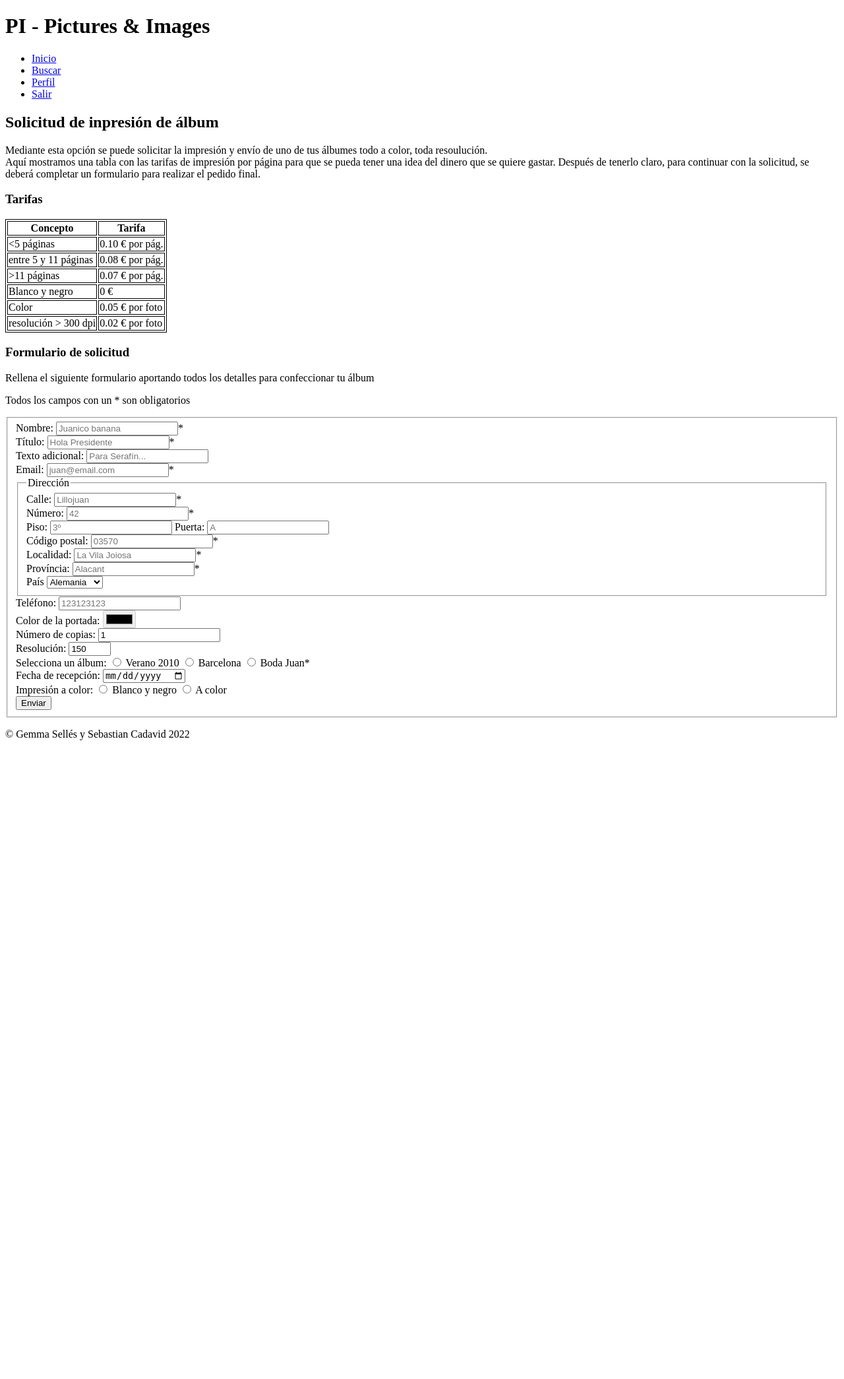
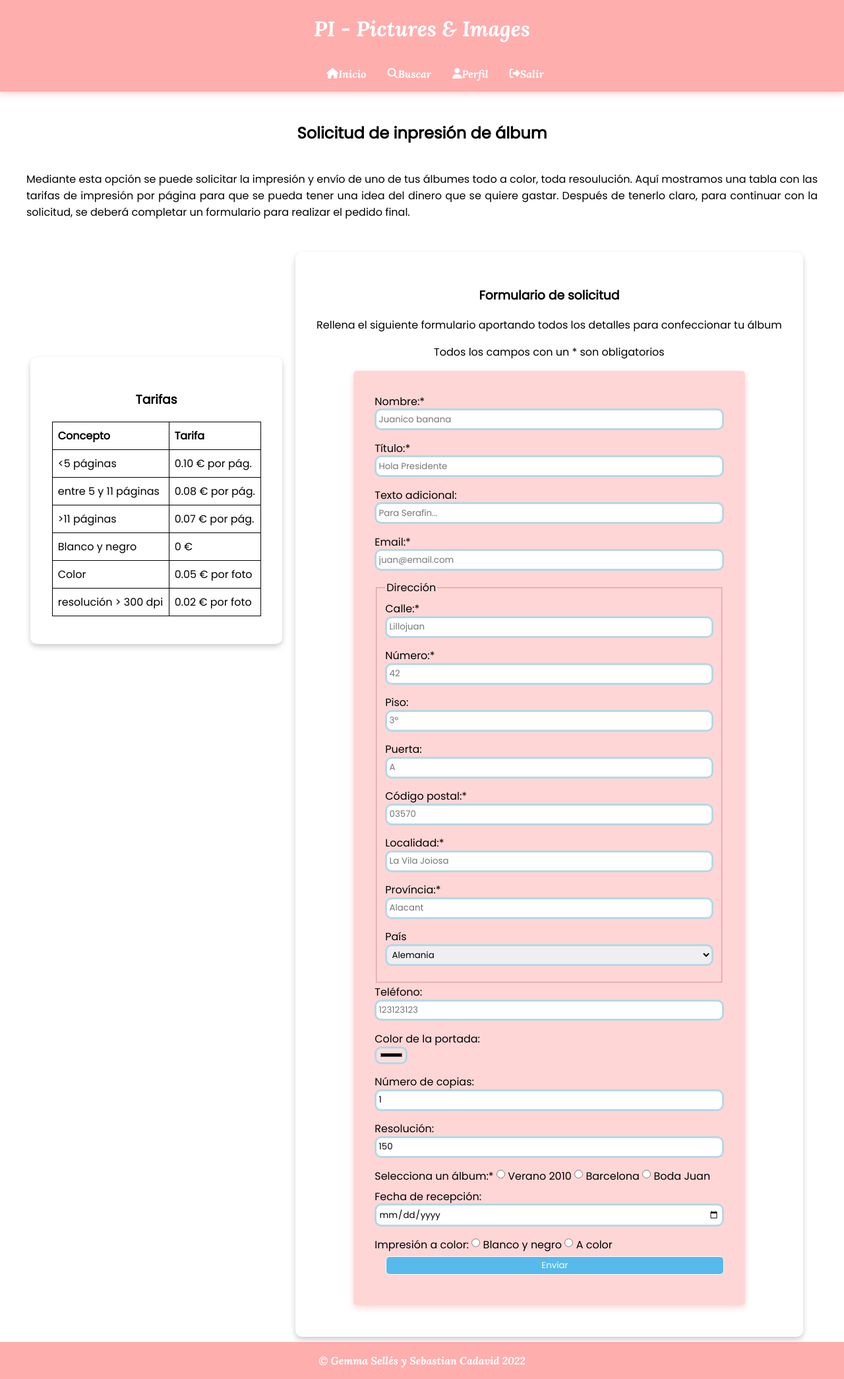
Before and after one commit to solsolet/DAW, a PHP site: page /salbum.html in a window 1280 px wide. Shown: the whole page at 66% size. Before the commit the page ends 1122 px from the top, so only its background shows below. Run offline with PHP 8.4, Linux system fonts and the light colour scheme; some libraries are stand-ins or nearby versions.

Commit message:
Prova Code

```diff
--- a/estilo/estilo.css
+++ b/estilo/estilo.css
@@ -14,7 +14,7 @@ html{ /*https://www.colorcombos.com/color-schemes/211/ColorCombo211.html*/
 }
 
 body{
-    min-width: 380px;
+    min-width: 420px;
     font-family: 'Poppins', sans-serif;
     margin: 0;
     text-align: center;
@@ -24,6 +24,7 @@ body{
         color: white;
         background-color: var(--rosa);
         padding: 0.1em;
+        box-shadow: 0 4px 8px 0 rgba(255, 174, 174, 0.5);
     }
         body > header > nav > ul{
             display: inline-flex; /*centrat*/ /* float: left; */
@@ -42,7 +43,12 @@ body{
     body > section{
         padding: 1em; /* q no estiga tot apegat */
     }
-        body > section > article{
+
+    body > section > p {
+        margin: 40px;
+        text-align: justify;
+    }
+        body > section > article, .foto{
             display: inline-block; /* mirar de fevo d'altra manera */
             margin: 0.5em;
                 box-shadow: 0 4px 8px 0 rgba(0,0,0,0.2);
@@ -50,91 +56,130 @@ body{
                 width:auto;
                 border-radius: 10px;
         }
-        body > section > article:hover {
+        body > section > article:hover, .foto{
             box-shadow: 0 8px 16px 0 rgba(0,0,0,0.2);
         }
             body > section > article > a > img {
                 border-radius: 5px 5px 0 0;
             }
 
-        body > section > form {
+            body > section > article > form{
+                width: 75%;
+            }
+
+            fieldset {
+                border-color:rgba(255, 174, 174, 0.5);
+                width: auto;
+                display: grid;
+            }
+
+        form {
             background-color: rgba(255, 174, 174, 0.5);
             display: grid;
             text-align: left;
             padding: 2em;
             border-radius: 5px;
+            width: 40%;
+            margin: 1em auto;
+            box-shadow: 0 4px 8px 0  rgba(255, 174, 174, 0.5);
         }
 
-        input {
+        div {
+            display: inline;
+        }
+
+        input, select {
+            font-family: 'Poppins', serif;
             padding: 0.25em;
-            border-radius:10px;
+            border-radius: 10px;
+            margin: 0 0 1em 0;
+            border: 3px solid var(--gris);
+
         }
 
         label {
             position: relative;
+            top: 5%;
+        }
+
+        table {
+            border-collapse: collapse;
+            margin: 0.5px;
+            width: 100%;
+            margin-bottom: 10px;
+          }
+          /*clasificació*/
+          th, td {
+            padding: 8px;
+            text-align: left;
+            border-bottom: 1px solid #DDD;
+          }
+          tr:hover { background-color: var(--roig);
+            color: var(--blau);
+        }
+
+        .album{display: inline;
+        }
+
+        article{
+            padding: 2em;
         }
 
         .btn {
-            display: flex;
             height: auto;
             color: #fff;
             background-color: var(--blau);
             border: 1px solid;
             border-radius: 6px;
             display: inline-block;
-            font-weight: 300;
             transition: background-color .3s;
-            position: relative;
-            left: 30px;
+            margin: 0px 0px 14px 17px;
         }
         .btn:hover{
             color: var(--blau);
             background-color: #fff;
         }
 
-        .label{}
-
         .label-usu{
             display: inline-block;
-            position: relative;
-            left: 1px;
+            margin: 0px 0.7px 14px 0.6em
         }
 
         .label-pass{
             display: inline-block;
-            position: relative;
-            left: 20px;
+            margin: 0px 0.7px 14px 0.6em
         }
 
-        .index-fs{
-            width: auto;
-            text-align: center;
-            display: inline-flex;
-            border: 0px;
-            border-radius: 5px;
-            justify-content: center;
-            padding: 1em;
-            position: relative;
-            /* max-width: 600px;
-            margin-left: auto;
-            margin-right: auto; */
+        .foto{
+            margin: 1em;
         }
 
-@media all and (max-width: 680px){
-    .label-usu{
-        display: flex;
+        .estiqui{
+            position: sticky;
+            top: 20px;
+        }
+
+
+@media screen and (max-width: 480px){
+    body > header > nav > ul{
+
+        list-style-type: none;
     }
+    body > header > nav > ul > li> a > label{
+        display:none;
+    }
+    form{
+        width: 75%;
+    }
+}
+@media screen and (min-width: 480px) and (max-width: 800px){
+    form {
+        width: 75%;
+    }
+}
 
-    .label-pass{
-        display: flex;
+@media screen and (max-width: 1220px){
+    .estiqui{
         position: relative;
-        left: 0px;
     }
-
-    .btn{
-        position: relative;
-        left: 0px;
-        top: 5px;
-    }
-
 }
--- a/salbum.html
+++ b/salbum.html
@@ -4,6 +4,14 @@
     <meta charset="UTF-8">
     <meta http-equiv="X-UA-Compatible" content="IE=edge">
     <meta name="viewport" content="width=device-width, initial-scale=1.0">
+    <!--Font Awesome-->
+    <script src="https://kit.fontawesome.com/27260d853d.js" crossorigin="anonymous"></script>
+    <!-- Google fonts -->
+    <link rel="preconnect" href="https://fonts.googleapis.com">
+    <link rel="preconnect" href="https://fonts.gstatic.com" crossorigin>
+    <link href="https://fonts.googleapis.com/css2?family=Lora:ital,wght@1,700&family=Poppins&display=swap" rel="stylesheet">
+
+    <link rel="stylesheet" href="estilo/estilo.css">
     <title>Solicitud álbum</title>
     <!-- después quitar y hacer con css, es temporal -->
     <style>
@@ -13,25 +21,25 @@
     </style>
 </head>
 <body>
-    <h1>PI - Pictures &amp; Images</h1>
     <header>
+        <h1>PI - Pictures &amp; Images</h1>
         <nav>
             <ul>
-                <li><a href="index2.html">Inicio</a></li>
-                <li><a href="busquedar.html">Buscar</a></li>
-                <li><a href="perfil.html">Perfil</a></li>
-                <li><a href="index.html">Salir</a></li>
+                <li><a href="index2.html"><i class="fa-solid fa-house"></i><label>Inicio</label></a></li>
+                <li><a href="busqueda.html"><i class="fa-solid fa-magnifying-glass"></i><label>Buscar</label></a></li>
+                <li><a href="perfil.html"><i class="fa-solid fa-user"></i><label>Perfil</label></a></li> <!-- cambiamos perfil -->
+                <li><a href="index.html"><i class="fa-solid fa-right-from-bracket"></i><label>Salir</label></a></li>
             </ul>
         </nav>
     </header>
 
-    <section>
+    <section class="album">
         <h2>Solicitud de inpresión de álbum</h2>
-        <p>Mediante esta opción se puede solicitar la impresión y envío de uno de tus álbumes todo a color, toda resoulución.<br>
+        <p>Mediante esta opción se puede solicitar la impresión y envío de uno de tus álbumes todo a color, toda resoulución.
         Aquí mostramos una tabla con las tarifas de impresión por página para que se pueda tener una idea del dinero que
         se quiere gastar. Después de tenerlo claro, para continuar con la solicitud, se deberá completar un formulario
         para realizar el pedido final.</p>
-        <article>
+        <article class="estiqui">
             <h3>Tarifas</h3>
             <table>
                 <tr>
@@ -69,21 +77,21 @@
             <p>Rellena el siguiente formulario aportando todos los detalles para confeccionar tu álbum</p>
             <p>Todos los campos con un * son obligatorios</p>
             <form method="post" action="ralbum.html">
-                <fieldset>
-                    <label for="nombre">Nombre:</label> <input type="text" name="nombre" id="nombre" placeholder="Juanico banana" maxlength="200" required><label for="nombre">*</label><br>
-                    <label for="titulo">Título:</label> <input type="text" name="titulo" id="titulo" placeholder="Hola Presidente" maxlength="200" required><label for="titulo">*</label><br>
-                    <label for="t_adicional">Texto adicional:</label> <input type="text" name="t_adicional" id="t_adicional" placeholder="Para Serafín..." maxlength="4000"><br>
-                    <label for="email">Email:</label> <input type="email" name="email" id="email" placeholder="juan@email.com" maxlength="200" required><label for="email">*</label><br>
+
+                    <label for="nombre">Nombre:*</label> <input type="text" name="nombre" id="nombre" placeholder="Juanico banana" maxlength="200" required>
+                    <label for="titulo">Título:*</label> <input type="text" name="titulo" id="titulo" placeholder="Hola Presidente" maxlength="200" required>
+                    <label for="t_adicional">Texto adicional:</label> <input type="text" name="t_adicional" id="t_adicional" placeholder="Para Serafín..." maxlength="4000">
+                    <label for="email">Email:*</label> <input type="email" name="email" id="email" placeholder="juan@email.com" maxlength="200" required>
                     <!-- dirección formato para hacer los campor (calle nº, piso, puerta, cod postal, localidad, provincia y país)-->
                     <fieldset>
                         <legend>Dirección</legend>
-                        <label for="calle">Calle:</label> <input type="text" name="calle" id="calle" placeholder="Lillojuan" maxlength="200" required><label for="calle">*</label><br>
-                        <label for="nportal">Número:</label> <input type="number" name="nportal" id="nportal" placeholder="42" required><label for="nportal">*</label><br>
+                        <label for="calle">Calle:*</label> <input type="text" name="calle" id="calle" placeholder="Lillojuan" maxlength="200" required>
+                        <label for="nportal">Número:*</label> <input type="number" name="nportal" id="nportal" placeholder="42" required>
                         <label for="piso">Piso:</label> <input type="number" name="piso" id="piso" placeholder="3º">
-                        <label for="puerta">Puerta:</label> <input type="text" name="puerta" id="puerta" placeholder="A" maxlength="10"><br>
-                        <label for="cp">Código postal:</label> <input type="number" name="cp" id="cp" placeholder="03570" required><label for="cp">*</label><br>
-                        <label for="localidad">Localidad:</label> <input type="text" name="localidad" id="localidad" placeholder="La Vila Joiosa" maxlength="200" required><label for="localidad">*</label><br>
-                        <label for="provincia">Província:</label> <input type="text" name="provincia" id="provincia" placeholder="Alacant" maxlength="200" required><label for="provincia">*</label><br>
+                        <label for="puerta">Puerta:</label> <input type="text" name="puerta" id="puerta" placeholder="A" maxlength="10">
+                        <label for="cp">Código postal:*</label> <input type="number" name="cp" id="cp" placeholder="03570" required>
+                        <label for="localidad">Localidad:*</label> <input type="text" name="localidad" id="localidad" placeholder="La Vila Joiosa" maxlength="200" required>
+                        <label for="provincia">Província:*</label> <input type="text" name="provincia" id="provincia" placeholder="Alacant" maxlength="200" required>
                         <label for="pais">País</label>
                         <select name="pais" id="pais">
                             <option value="Alemania">Alemania</option>
@@ -96,31 +104,37 @@
                             <option value="Italia">Italia</option>
                             <option value="Rusia">Rusia</option>
                             <option value="Venezuela">Venezuela</option>
-                        </select><br>
+                        </select>
                     </fieldset>
 
-                    <label for="telf">Teléfono:</label> <input type="tel" name="telf" id="telf" placeholder="123123123"><br>
+                    <label for="telf">Teléfono:</label> <input type="tel" name="telf" id="telf" placeholder="123123123">
                     <!-- selector de color mirar-->
-                    <label for="color">Color de la portada:</label> <input type="color" name="color" id="color" value="#000000" disabled><br>
-                    <label for="ncopias">Número de copias:</label> <input type="number" name="ncopias" id="ncopias" value="1" min="1"><br>
-                    <label for="resolucion">Resolución:</label> <input type="number" name="resolucion" id="resolucion" value="150" min="150" max="900" step="150"><br>
+                    <label for="color">Color de la portada:</label> <input type="color" name="color" id="color" value="#000000" disabled>
+                    <label for="ncopias">Número de copias:</label> <input type="number" name="ncopias" id="ncopias" value="1" min="1">
+                    <label for="resolucion">Resolución:</label> <input type="number" name="resolucion" id="resolucion" value="150" min="150" max="900" step="150">
                     <!-- elegir album -->
-                    <label>Selecciona un álbum:</label>
+                    <div>
+                        <label>Selecciona un álbum:*</label>
                         <input type="radio" id="album1" name="albumes" value="Verano 2010">
                             <label for="album1">Verano 2010</label>
                         <input type="radio" id="album2" name="albumes" value="Barcelona">
                             <label for="album2">Barcelona</label>
                         <input type="radio" id="album3" name="albumes" value="Boda Juan">
-                            <label for="album3">Boda Juan</label><label>*</label><br>
-                    <label for="frecepcion">Fecha de recepción:</label> <input type="date" name="frecepcion" id="frecepcion"><br>
-                    <label>Impresión a color:</label>
+                            <label for="album3">Boda Juan</label>
+                    </div>
+
+                    <label for="frecepcion">Fecha de recepción:</label> <input type="date" name="frecepcion" id="frecepcion">
+                    <div>
+                        <label>Impresión a color:</label>
                         <input type="radio" id="byn" name="impresion" value="Blanco y negro">
                             <label for="byn">Blanco y negro</label>
                         <input type="radio" id="acolor" name="impresion" value="A color">
-                            <label for="acolor">A color</label><br>
+                            <label for="acolor">A color</label>
+                    </div>
 
-                    <input type="submit" value="Enviar">
-                </fieldset>
+
+                    <input type="submit" value="Enviar" class="btn">
+
             </form>
         </article>
     </section>
```
Also changed, not shown: albumes.html (+13 -5 lines), aviso.html (+13 -4 lines), busqueda.html (+13 -6 lines), busquedar.html (deleted, +0 -50 lines), datos.html (+13 -5 lines), foto.html (+14 -6 lines), index.html (+6 -6 lines), index2.html (+13 -5 lines), perfil.html (+13 -5 lines), ralbum.html (+13 -5 lines), registro.html (+24 -16 lines), resultado.html (+12 -4 lines), resultador.html (deleted, +0 -57 lines), subir.html (+15 -7 lines), 1 more files.
